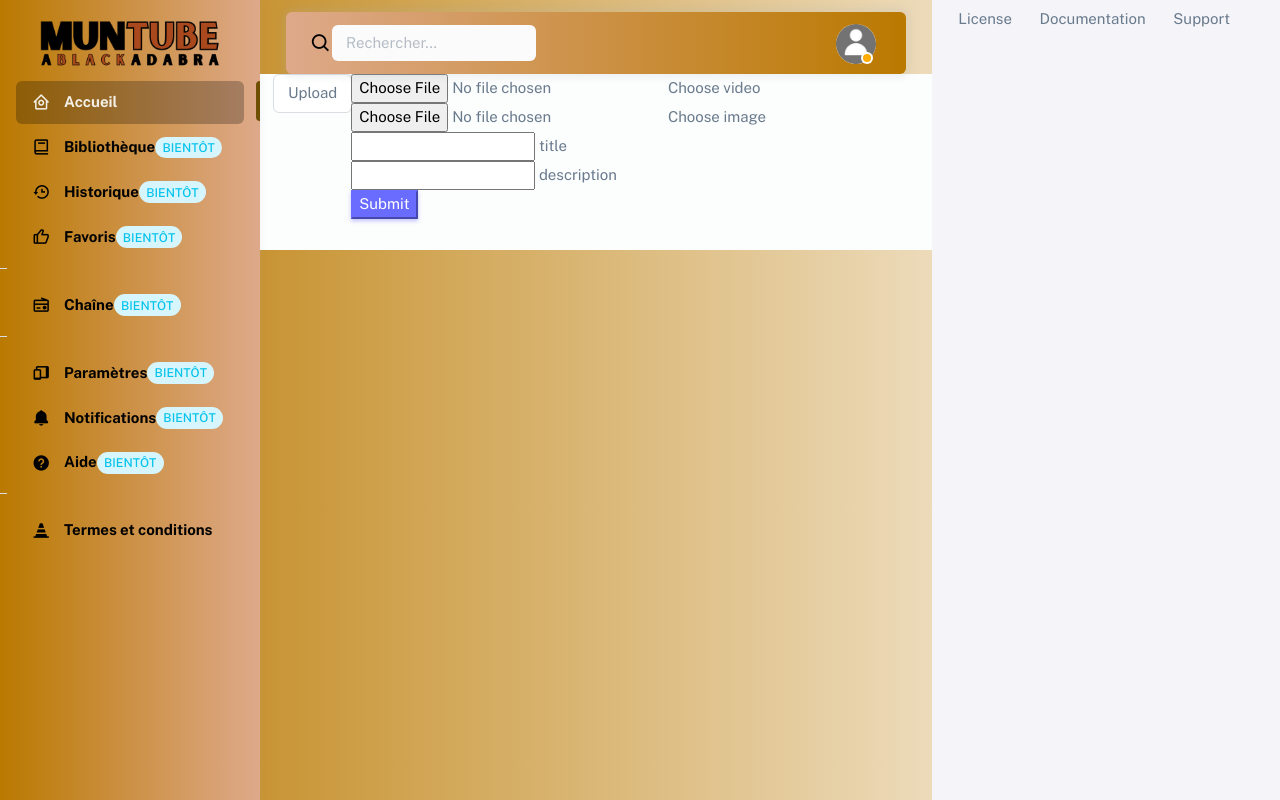
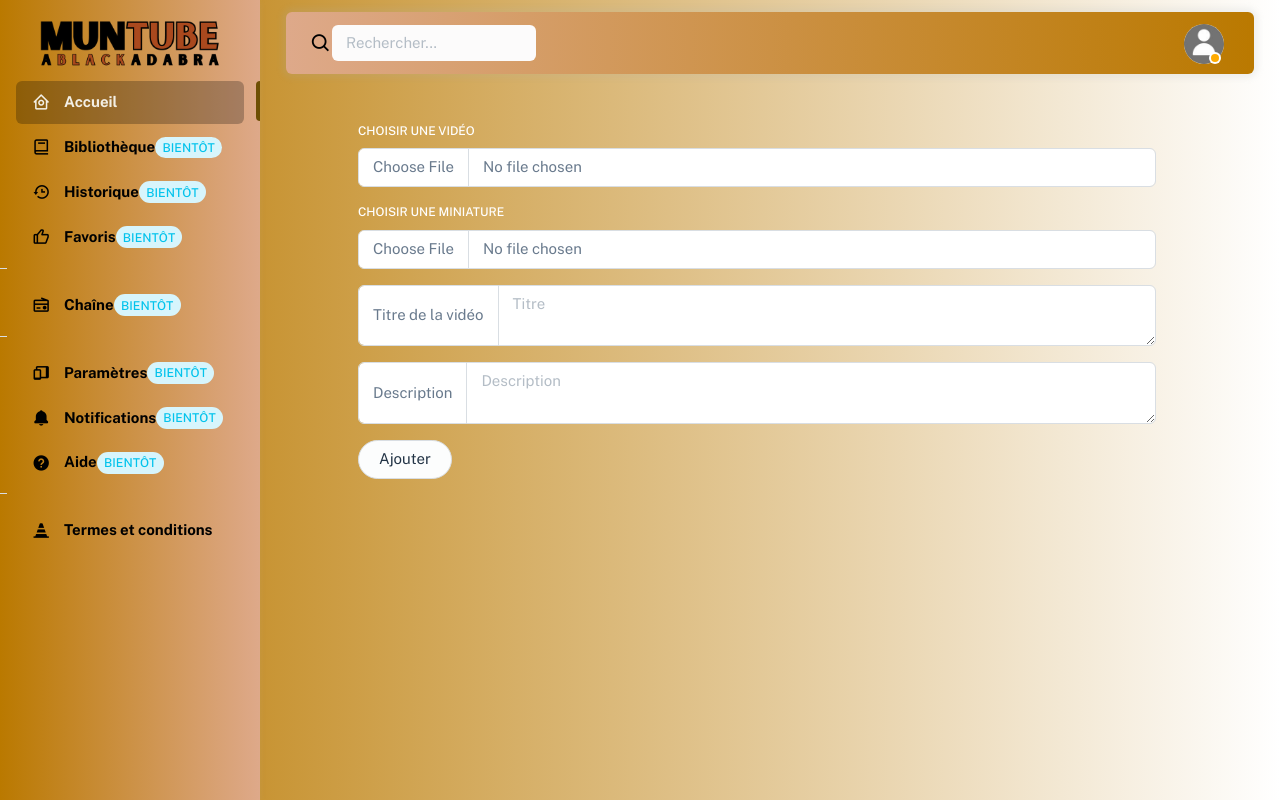
Before and after one commit to walidmedia/muntube, a Django app: page /upload/ in a window 1280 px wide. Run offline with Django 3.2, Linux system fonts and the light colour scheme; some libraries are stand-ins or nearby versions.

Commit message:
12 commit

```diff
--- a/membre/views.py
+++ b/membre/views.py
@@ -27,7 +27,7 @@ def addvideo(request):
 				 vid=video, miniature=image, detail=description, title=titre)
 		v.save()
 		size = video.size
-		return render(request, 'membre/mesvideos.html', {'size': size})
+		return render(request, 'index.html', {'size': size})
 		#return redirect('success_upload',{'size':size})
 		"""if video.size > 1000:
 			v = vdeo(user=User.objects.get(id=id),
--- a/templates/index.html
+++ b/templates/index.html
@@ -33,7 +33,11 @@
 					<div class="row">
                         {% if v.miniature %}
 						<div class="col-2 mt-3">
-							<img id="img" width="40" src="https://encrypted-tbn0.gstatic.com/images?q=tbn:ANd9GcSwme89cM8YZvHcybGrZl_Obd9U9p5QabozJQ&usqp=CAU" class="rounded-circle">
+                        {% if request.user.is_superuser %}
+							<img id="img" width="40" src="{{ user.photo.url }}" class="rounded-circle">
+                            {% else %}
+                            <img id="img" width="40" src="{{ v.user.photo.url }}" class="rounded-circle">
+                            {% endif %}
 						</div>
                         {% endif %}
 						<div class="col-10 mt-3">
--- a/templates/membre/upload.html
+++ b/templates/membre/upload.html
@@ -3,35 +3,55 @@
 	<title>SteamBeam</title>
 {% block content %}
 
-<div class="height-100 bg-light">
+    <div class="mb-5"></div>
+<div class="height-100 ">
 <!-- main content -->
-  <div class="row main_container">
-    <div class="container-fluid">
-        <div class="input-group mb-3">
-  <div class="input-group-prepend">
-    <span class="input-group-text">Upload</span>
-  </div>
+  <div class="row col-12">
+    <div class="container-fluid col-10">
     <form action="{% url 'addvideo' %}" method="post"enctype="multipart/form-data">
         {% csrf_token %}
-        <div class="custom-file">
         <input name="id" type="hidden" class="custom-file-input" value="{{ user.id }}" id="inputGroupFile01">
-        <input name="video" type="file" class="custom-file-input" id="inputGroupFile01">
-        <label class="custom-file-label" for="inputGroupFile01">Choose video</label><br>
-              <input name="image" type="file" class="custom-file-input" id="inputGroupFile01">
-        <label class="custom-file-label" for="inputGroupFile01">Choose image</label><br>
-              <input name="titre" type="text" class="custom-file-input" id="inputGroupFile01">
-        <label class="custom-file-label" for="inputGroupFile01">title</label><br>
-              <input name="description" type="text" class="custom-file-input" id="inputGroupFile01">
-        <label class="custom-file-label" for="inputGroupFile01">description</label><br>
-      </div>
-        <input class="btn-primary" type="submit">
+        <label for="defaultFormControlInput" class="form-label text-white">Choisir une vidéo</label>
+        <div class="input-group">
+        <input
+          name="video"
+          type="file"
+          class="form-control mb-3"
+          placeholder="Choisir une vidéo"
+          id="defaultFormControlInput"
+          aria-describedby="inputGroupFileAddon04"
+          aria-label="Upload"
+        />
+        </div>
+        <label for="inputGroupFile04" class="form-label text-white">Choisir une miniature</label>
+        <div class="input-group">
+        <input
+          name="image"
+          type="file"
+          class="form-control mb-3"
+          id="inputGroupFile04"
+          aria-describedby="inputGroupFileAddon04"
+          aria-label="Upload"
+        />
+        </div>
+        <div class="input-group">
+            <span class="input-group-text mb-3">Titre de la vidéo</span>
+            <textarea class="form-control mb-3" name="titre" aria-label="With textarea" placeholder="Titre"></textarea>
+          </div>
+         <div class="input-group">
+            <span class="input-group-text mb-3">Description</span>
+            <textarea class="form-control mb-3" name="description" aria-label="With textarea" placeholder="Description"></textarea>
+          </div>
+            <button type="submit" class="btn rounded-pill btn-outline-secondary" style="color: #233446;
+    border-color: #d9dee3;
+    background: #fcfdfd;">Ajouter</button>
     </form>
 
 </div>
     </div>
   </div>
 </div>
- </div>
+
     <script>
     @import "compass/css3";
 
@@ -166,5 +186,5 @@ a {
   }
 }
     </script>
-    {% include 'membre/footer.html' %}
+
 {% endblock %}
```
Also changed, not shown: templates/base.html (+13 -1 lines), account/migrations/0006_alter_usersetting_verification_expires.py (added), db.sqlite3, media/imagevid/logo_user.jpg (added), 1 other file.
